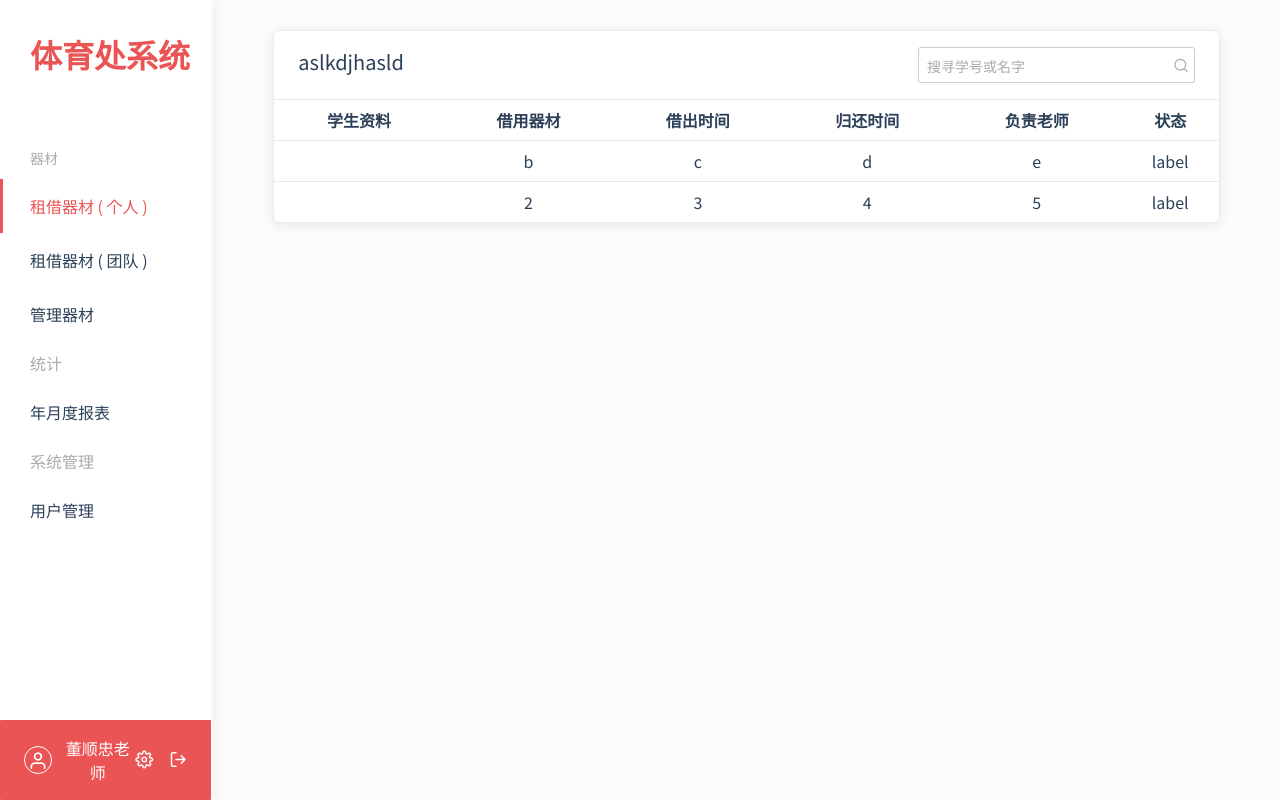
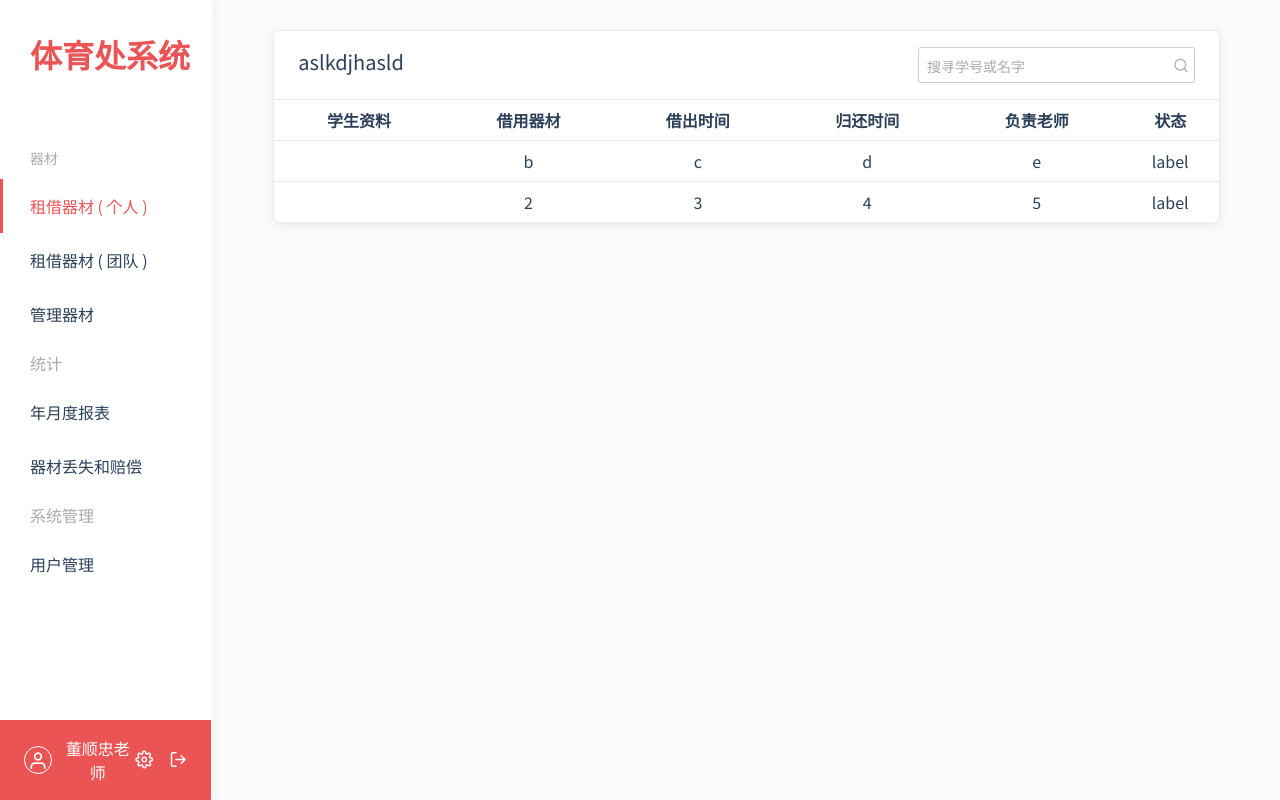
Before and after one commit to MechFroG88/Humble-Sports, a Vue app in the folder client/: page /rent/personal in a window 1280 px wide. Built offline with nearby package versions, Linux system fonts and the light colour scheme.

Commit message:
add title

```diff
--- a/client/src/pages/homepage.vue
+++ b/client/src/pages/homepage.vue
@@ -18,14 +18,15 @@ export default {
         title: '器材',
         list: [
           { title: '租借器材 ( 个人 )', target: {'name': 'personal'} },
-          { title: '租借器材 ( 团队 )', target: {'name': 'group'}    },
-          { title: '管理器材'        , target: '/rent' },
+          { title: '租借器材 ( 团队 )', target: {'name': 'group'} },
+          { title: '管理器材'       , target: '/management'}
         ]
       },
       {
         title: '统计',
         list: [
-          { title: '年月度报表', target: '/rent' }
+          { title: '年月度报表',     target: '/rent' },
+          { title: '器材丢失和赔偿', target:'/rent'}
         ]
       },
       {
```
